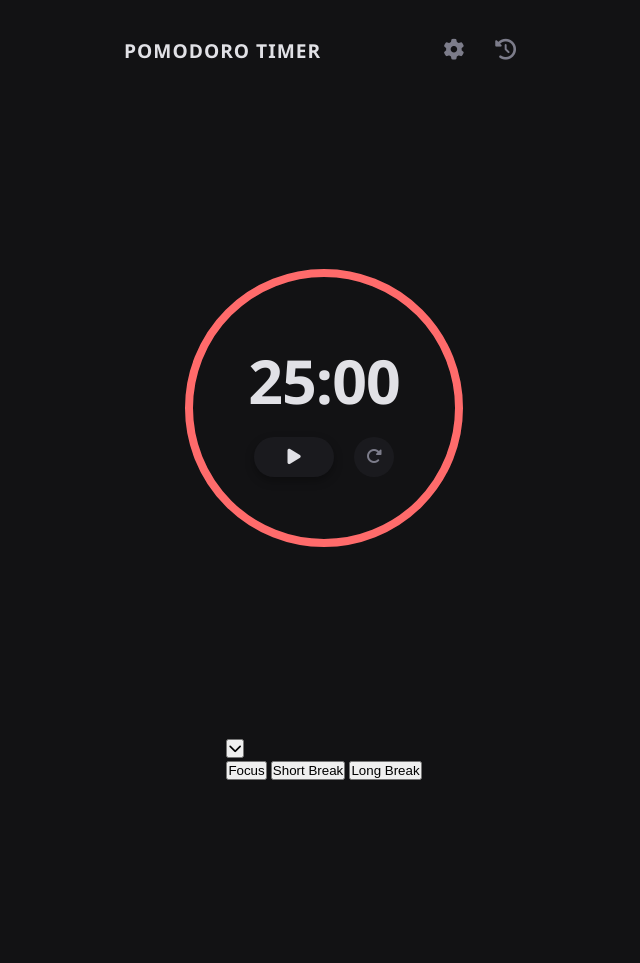
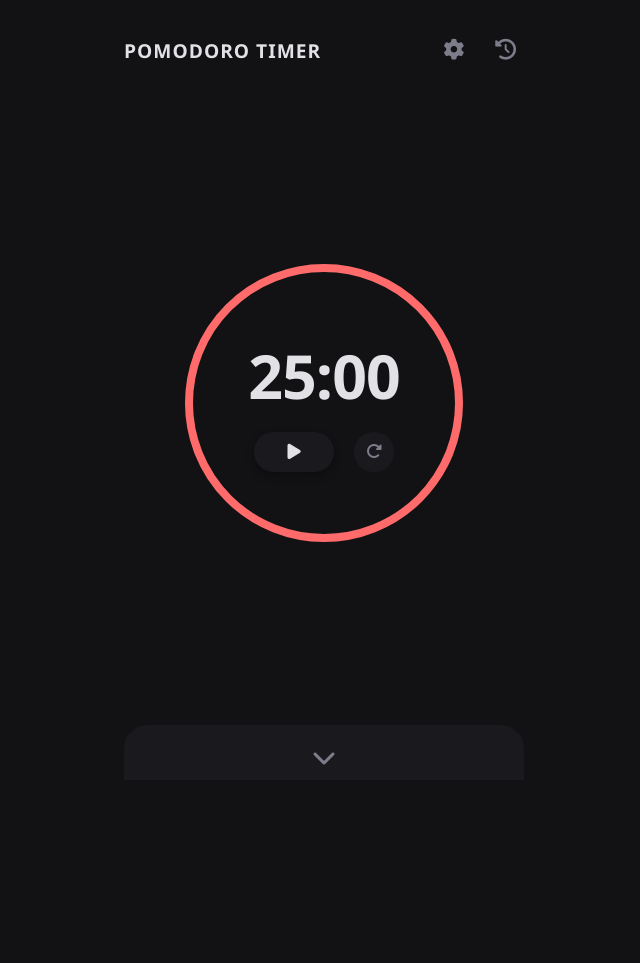
Before and after one commit to Kaue-Santana42/studies-php, a PHP site: page / in a window 1280 px wide. Shown: the whole page, without its empty margins (316-956 px from the left). Before the commit the page ends 780 px from the top, so only its background shows below. Run offline with PHP 8.4, Linux system fonts and the light colour scheme; some libraries are stand-ins or nearby versions.

Commit message:
Main CSS finished

```diff
--- a/pomodoro_v2/index.html
+++ b/pomodoro_v2/index.html
@@ -58,8 +58,8 @@
 
             <div class="modes-list">
                 <button type="button" class="mode-option active" data-mode="1">Focus</button>
-                <button type="button" class="mode-option active" data-mode="2">Short Break</button>
-                <button type="button" class="mode-option active" data-mode="3">Long Break</button>
+                <button type="button" class="mode-option" data-mode="2">Short Break</button>
+                <button type="button" class="mode-option" data-mode="3">Long Break</button>
             </div>
 
         </nav>
--- a/pomodoro_v2/style.css
+++ b/pomodoro_v2/style.css
@@ -239,3 +239,98 @@
     color: var(--text-main);
     background: var(--bg-panel-secondary);
 }
+
+/* ================================================
+    BOTTOM SHEET (The modes)
+   ================================================*/
+.modes-panel {
+    background-color: var(--bg-panel);
+    width: 100%;
+    max-width: 400px; /* Aligns with header max width */
+    max-height: 280px;
+
+    /* Top bezels to give the appearance of a "panel that rises " */
+    border-radius: 24px 24px 0 0;
+
+    display: flex;
+    flex-direction: column;
+    align-items: center;
+    padding: 10px 20px 30px 20px;
+
+    transition: var(--transition-smooth);
+}
+
+/* The Trigger (Arrow burron area) */
+.menu-trigger {
+    background: transparent;
+    border: none;
+    color: var(--text-secondary);
+    font-size: 1.5rem;
+    padding: 10px 0;
+    width: 100%;
+    cursor: pointer;
+    display: flex;
+    justify-content: center;
+    align-items: center;
+    transition: var(--transition-smooth);
+}
+
+.menu-trigger:hover {
+    color: var(--text-main);
+}
+
+/* Arrow icon itself (Rotate via JS/CSS) */
+#arrowIcon {
+    transition: var(--transition-smooth);
+}
+
+/* List that wrap the mode options */
+.modes-list {
+    display: flex;
+    flex-direction: column;
+    gap: 12px;
+    width: 100%;
+    margin-top: 10px;
+    transition: var(--transition-smooth);
+}
+
+/* The Mode buttons (large pill-shaped)*/
+.mode-option {
+    background: rgba(255, 255, 255, 0.03);
+    border: 1px solid rgba(255, 255, 255, 0.05);
+    color: var(--text-secondary);
+    padding: 15px;
+    border-radius: 14px;
+    font-size: 1rem;
+    font-weight: 600;
+    cursor: pointer;
+    transition: var(--transition-smooth);
+    width: 100%;
+    text-align: center;
+}
+
+/* When the mode is selected */
+.mode-option.active {
+    background: rgba(var(--accent-color), 0.1);
+    border-color: var(--accent-color);
+    color: var(--accent-color);
+}
+
+/* ================================================
+    MENU STATES: COLAPSED vs OPENED
+   ================================================*/
+/* When the class 'collapsed' is activated on the panel */
+.modes-panel.collapsed {
+    max-height: 55px;
+}
+
+/* When the menus is closed, the options will be slightly transparent */
+.modes-panel.collapsed .modes-list {
+    opacity: 0;
+    pointer-events: none; /* Prevents the user from clicking on hidden buttons */
+}
+
+/* Arrow rotation when the menu is opened */
+.modes-panel:not(.collapsed) #arrowIcon {
+    transform: rotate(180deg);
+}
```
